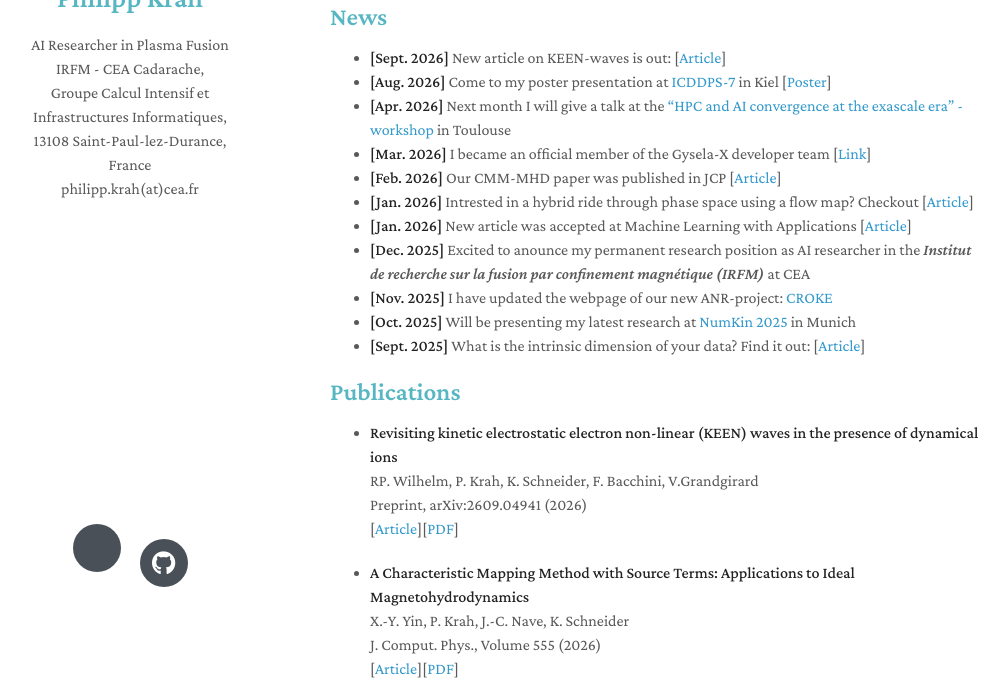
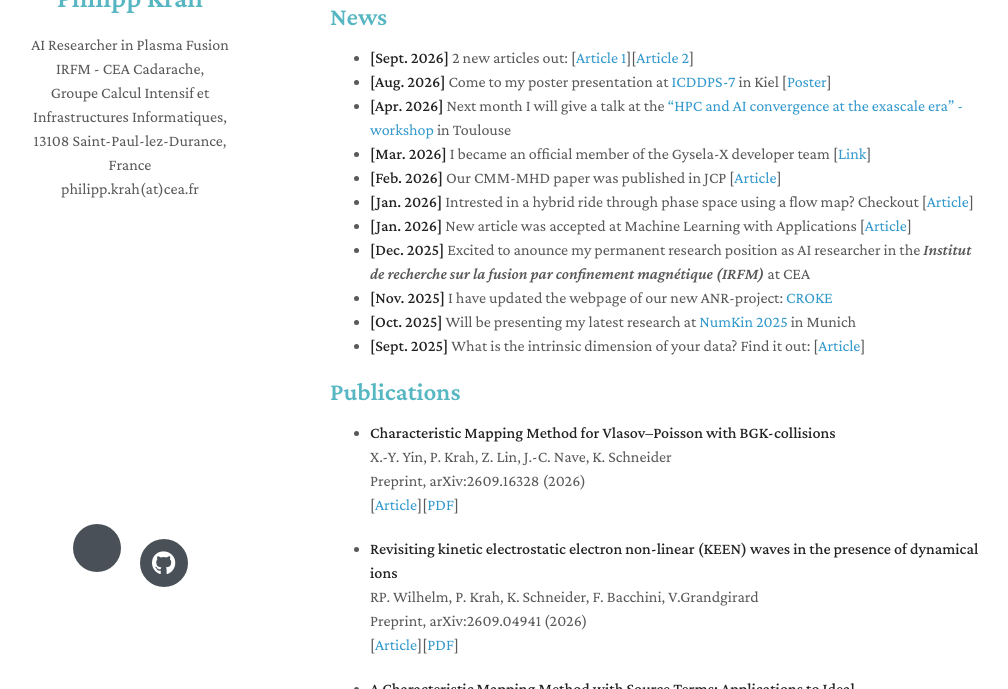
Before and after one commit to Philipp137/Philipp137.github.io, a Jekyll site: the page built from index.markdown, in a window 1280 px wide and 900 px high, scrolled down 193 px, cut to the strip 211-900 px from the top of the window. Shown: the whole strip, without its empty margins (140-1148 px from the left). Built offline with Jekyll 4.4.1, drawn with Linux system fonts in a browser that asks for light colours; nearby versions of some CDN libraries; a style sheet for code colours, icons or effects is not loaded.

Commit message:
keen and bgk

```diff
--- a/index.markdown
+++ b/index.markdown
@@ -15,7 +15,7 @@ I like to dive with one breath and make music with my friends.
 
 ## News
 
-- **[Sept. 2026]** New article on KEEN-waves is out: [[Article](https://arxiv.org/abs/2609.04941v1)]
+- **[Sept. 2026]** 2 new articles out: [[Article 1](https://arxiv.org/abs/2609.04941v1)][[Article 2](https://arxiv.org/abs/2609.16328)]
 - **[Aug. 2026]** Come to my poster presentation at [ICDDPS-7](https://www.icddps.org/) in Kiel [[Poster](https://github.com/Philipp137/Philipp137.github.io/raw/refs/heads/master/assets/poster/poster_kiel.pdf)]
 - **[Apr. 2026]** Next month I will give a talk at the ["HPC and AI convergence at the exascale era" - workshop](https://aissai-hace.sciencesconf.org/?lang=en) in Toulouse
 - **[Mar. 2026]** I became an official member of the Gysela-X developer team [[Link](https://gyselax.github.io/author/dr.-philipp-krah/)]
@@ -29,6 +29,14 @@ I like to dive with one breath and make music with my friends.
 
 
 ## Publications
+
+- **Characteristic Mapping Method for Vlasov–Poisson with BGK-collisions**
+  <br>
+  X.-Y. Yin, P. Krah, Z. Lin, J.-C. Nave, K. Schneider
+  <br>
+  Preprint, arXiv:2609.16328 (2026)
+  <br>
+  [[Article](https://arxiv.org/abs/2609.16328)][[PDF](https://arxiv.org/pdf/2609.16328)]
 
 - **Revisiting kinetic electrostatic electron non-linear (KEEN) waves in the presence of dynamical ions**
   <br>
```
